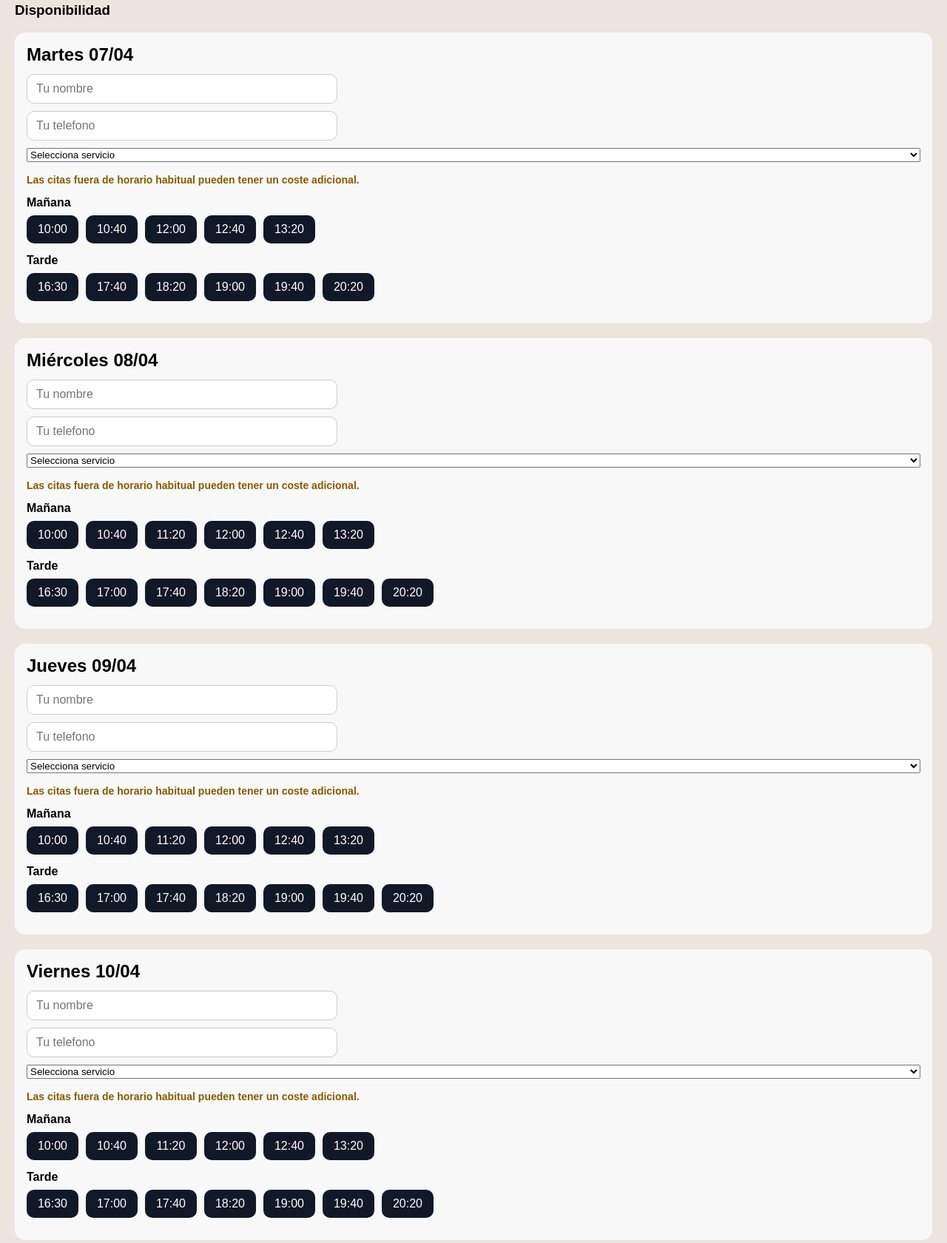
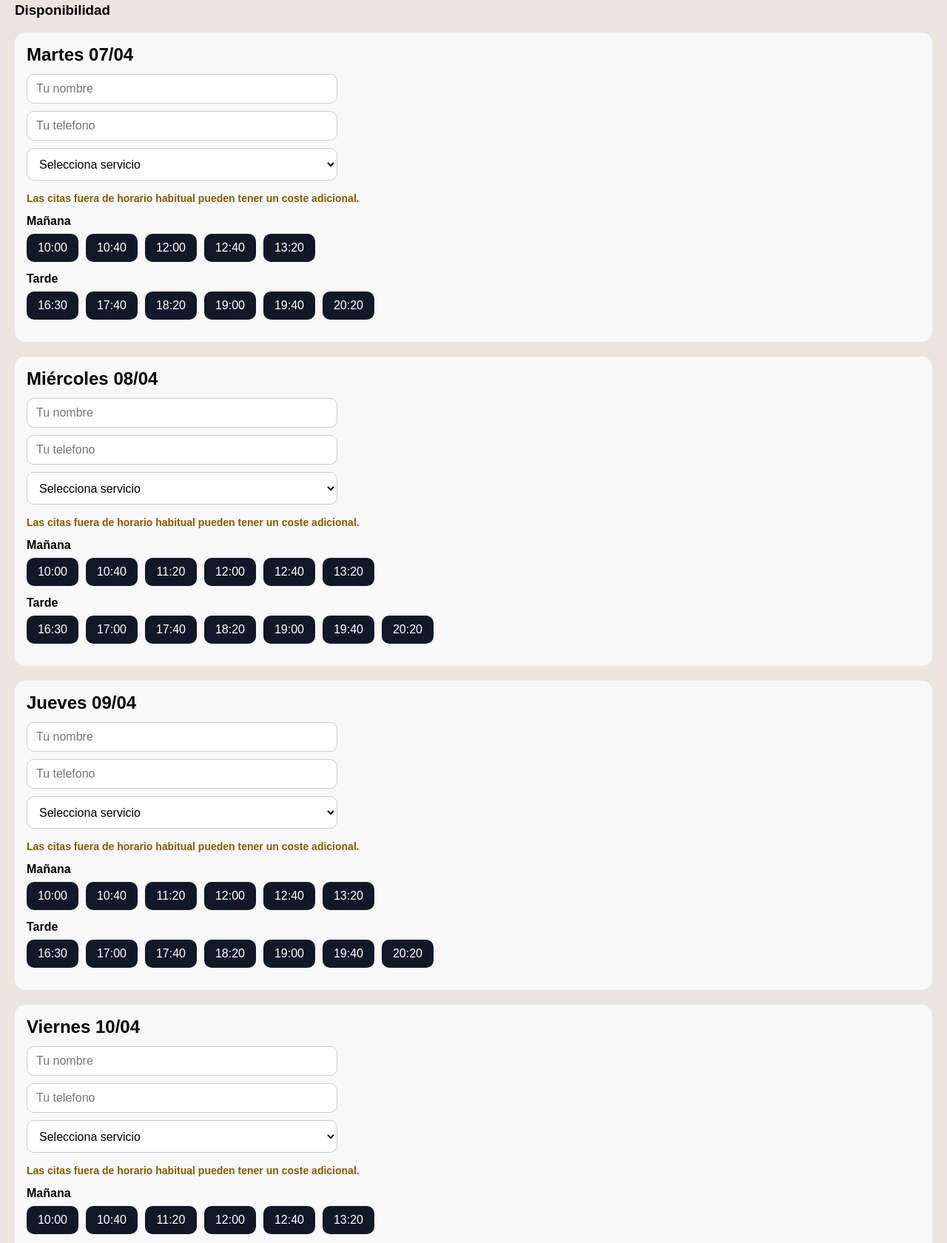
Before and after one commit to alainfourcart-dev/my_primer_programa, a Flask app: page / in a window 1280 px wide. Shown: the part 293-1973 px from the top of the page at 74% size. Run offline with Flask 3, Linux system fonts and the light colour scheme; data comes from the database, SQL or seed files in the repository; data that the repository does not hold is empty.

Commit message:
fix servicio en cita

```diff
--- a/app.py
+++ b/app.py
@@ -629,7 +629,7 @@ def inicio():
             hora = request.form["hora"]
             nombre = request.form["nombre"]
             telefono = request.form["telefono"]
-            servicio = request.fomr["servicio"]
+            servicio = request.form["servicio"]
 
             guardada = guardar_cita(dia, hora, nombre, telefono, servicio)
 
--- a/templates/index.html
+++ b/templates/index.html
@@ -36,7 +36,8 @@
             gap: 10px;
             margin-bottom: 16px;
         }
-        .campos-cita input {
+        .campos-cita input,
+        .campos-cita select {
             width: 100%;
             max-width: 420px;
             padding: 10px 12px;
@@ -44,6 +45,10 @@
             border: 1px solid #ccc;
             border-radius: 10px;
             box-sizing: border-box;
+            background: white;
+        }
+        .campos-cita select {
+            min-height: 44px;
         }
         .bloque-horas {
             margin-top: 14px;
```
